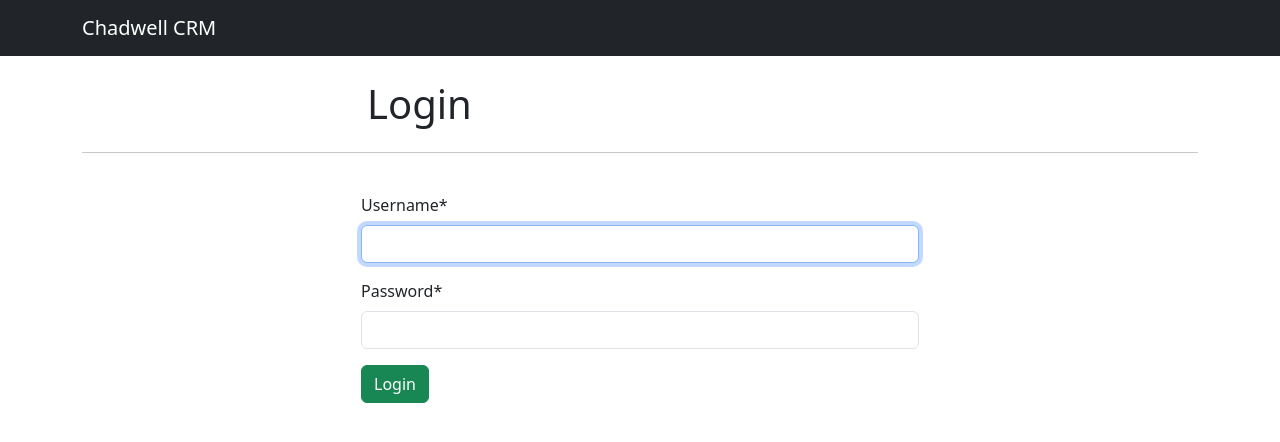
After one commit to laytreynolds/dcrm, a Django app: page /login/ in a window 1280 px wide. The commit adds this page. Shown: the top 442 px of the page. Run offline with Django 5.2, Linux system fonts and the light colour scheme; some libraries are stand-ins or nearby versions.

Commit message:
login templates

```diff
--- a/dcrm/api/templates/base.html
+++ b/dcrm/api/templates/base.html
@@ -15,9 +15,12 @@
   </head>
 
   <body>
-    <nav>{% include 'navbar.html' %}</nav>
-    <br />
-
+    {% if user.is_authenticated %}
+      <nav>{% include 'navbar.html' %}</nav>
+      {% else %}
+      <nav>{% include 'logged_out_nav.html' %}</nav>
+      {% endif %}
+      <br />
     <div class="container-fluid">
       <div class="container">
           {% block heading %}
--- /dev/null
+++ b/dcrm/api/templates/logged_out_nav.html
@@ -0,0 +1,6 @@
+<nav class="navbar navbar-expand-lg navbar-dark bg-dark">
+    <div class="container">
+      <a class="navbar-brand" href="{% url 'crm:home' %}">Chadwell CRM</a>
+      </div>
+    </div>
+  </nav>
--- a/dcrm/api/templates/registration/login.html
+++ b/dcrm/api/templates/registration/login.html
@@ -11,9 +11,9 @@
 
 {%block content1 %}
 <div class='col-md-6 offset-md-3'>
-<form>
+<form method="post">
     {% csrf_token %} {{ form|crispy}}
-    <button type="submit" class=" btn btn-success" >Login</button>
+    <button class="btn btn-success" type='submit'>Login</button>
 </form>
 {% endblock%}
 </div>
--- a/dcrm/api/urls.py
+++ b/dcrm/api/urls.py
@@ -13,7 +13,4 @@ urlpatterns = [
     path("orders/month", views.OrdersThisMonthView.as_view(), name='OrderThisMonth'),
     path('search/', views.OrderSearch.as_view(), name='OrderSearch'),
 
-
-
-
 ]
--- a/dcrm/dcrm/urls.py
+++ b/dcrm/dcrm/urls.py
@@ -16,10 +16,9 @@ Including another URLconf
 """
 from django.contrib import admin
 from django.urls import path, include
+from django.contrib.auth import views as auth_views
 
 urlpatterns = [
     path("admin/", admin.site.urls),
     path('crm/', include('api.urls')),
-    path('auth/', include('django.contrib.auth.urls'))
-
-]
+    path('', include('django.contrib.auth.urls')),]
```
